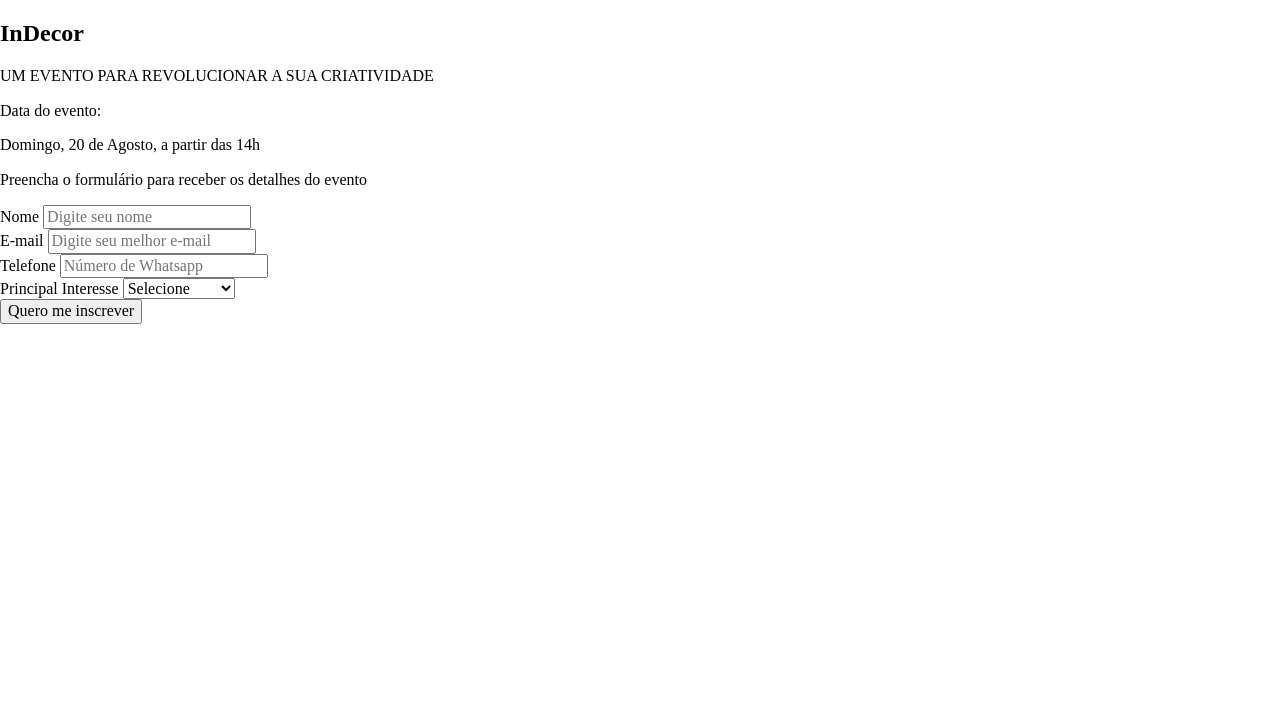
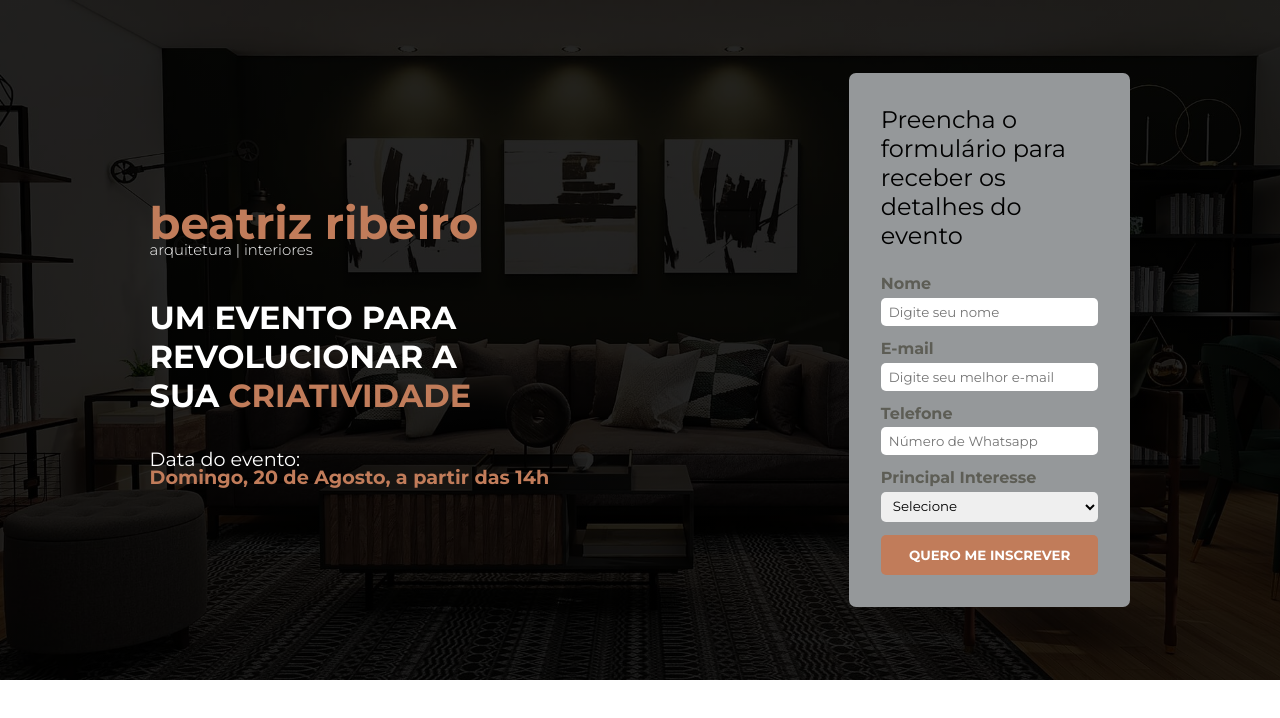
Before and after one commit to Jeffersonthiagofn/Ladingpage-Indecor, a plain HTML site: page index.html in a window 1280 px wide. Drawn offline with nearby package versions, Linux system fonts and the light colour scheme.

Commit message:
atualização

```diff
--- a/assets/global/normalize.css
+++ b/assets/global/normalize.css
@@ -0,0 +1,6 @@
+*{
+    font-family: var(--regular);
+    margin: 0;
+    padding: 0;
+    box-sizing: border-box;
+}
--- a/assets/global/variables.css
+++ b/assets/global/variables.css
@@ -1,10 +1,11 @@
 :root {
     /*colors*/
-    --cor-vermelho: #960606;
-
-
+    --primary: #c17c5a;
+    --secondary: #95989a;
+    --text-color:#fff;
+    --text-secondary:#000;
+    --text-tertiary: #5d5d55;
 
     /*fonts*/
-
     --regular:'Montserrat'
 }
--- a/index.html
+++ b/index.html
@@ -3,7 +3,7 @@
 <head>
     <meta charset="UTF-8">
     <meta name="viewport" content="width=device-width, initial-scale=1.0">
-    <title>InDecor</title>
+    <title>beatriz ribeiro</title>
 
     <link rel="stylesheet" href="pages/index/index.css">
 
@@ -11,8 +11,9 @@
 <body>
     <header id="event-description">
         <div id="disclaimer">
-            <h2>InDecor</h2>
-            <p class="about-event">UM EVENTO PARA REVOLUCIONAR A SUA CRIATIVIDADE</p>
+            <h2>beatriz ribeiro</h2>
+            <h3>arquitetura | interiores</h3>
+            <p class="about-event">UM EVENTO PARA REVOLUCIONAR A <br>SUA <span>CRIATIVIDADE</span></p>
             <p>Data do evento:</p>
             <p class="event-date">Domingo, 20 de Agosto, a partir das 14h</p>
         </div>
--- a/pages/index/partials/header.css
+++ b/pages/index/partials/header.css
@@ -0,0 +1,105 @@
+/*Event form*/
+
+#event-description {
+    background: linear-gradient(rgba(0, 0, 0, 0.856), rgba(0,0,0, 0.856) ), url(../../../files/hrz-5.jpg);
+    background-position: center;
+    background-size: cover;
+    height: 85vh;
+    display: flex;
+    justify-content: space-around;
+    align-items: center;
+    color: var(--text-color);
+}
+
+#disclaimer h2,
+#disclaimer .event-date {
+    color: var(--primary);
+}
+
+#disclaimer h2 {
+    font-size: 2.8em;
+    max-width: 360px;
+}
+
+#disclaimer h3 {
+    color: #ffffff;
+    font-size: 0.93em;
+    font-weight: 300;
+    line-height: 0px;
+}
+
+#disclaimer span {
+    color: var(--primary);
+}
+
+#disclaimer .about-event {
+    font-size: 2em;
+    text-transform: uppercase;
+    max-width: 400px;
+    font-weight: bold;
+    margin-bottom: 1em;
+    margin-top: 1.5em;
+}
+
+#disclaimer  p {
+    font-size: 1.2em;
+    margin-bottom: 0.3em;
+    max-width: 400px;
+}
+
+#disclaimer .event-date {
+    font-size: 1.2em;
+    font-weight: bolder;
+    line-height: 1px;
+}
+
+#subscription-form {
+    background-color: var(--secondary);
+    padding: 2em;
+    max-width: 22%;
+    border-radius: 7px;
+}
+
+#subscription-form p {
+    font-size: 1.5em;
+    color: var(--text-secondary);
+    margin-bottom: 1em;
+}
+
+.form-group {
+    display: flex;
+    flex-direction: column;
+    margin-bottom: 0.8em;
+}
+
+.form-group label {
+    color: var(--text-tertiary);
+    margin-bottom: 0.3em;
+    font-weight: bold;
+}
+
+.form-group input, .form-group select {
+    padding: 6px 8px;
+    border-radius: 5px;
+    border: none;
+    outline: none;
+}
+
+.btn {
+    background-color: var(--primary);
+    color: var(--text-color);
+    text-transform: uppercase;
+    font-weight: 700;
+    width: 100%;
+    border: none;
+    border-radius: 5px;
+    padding: 12px;
+    cursor: pointer;
+    transition: 0.5s;
+}
+
+.btn:hover {
+    background-color: var(--text-color);
+    color: var(--primary);
+    font-weight: bolder;
+}
```
